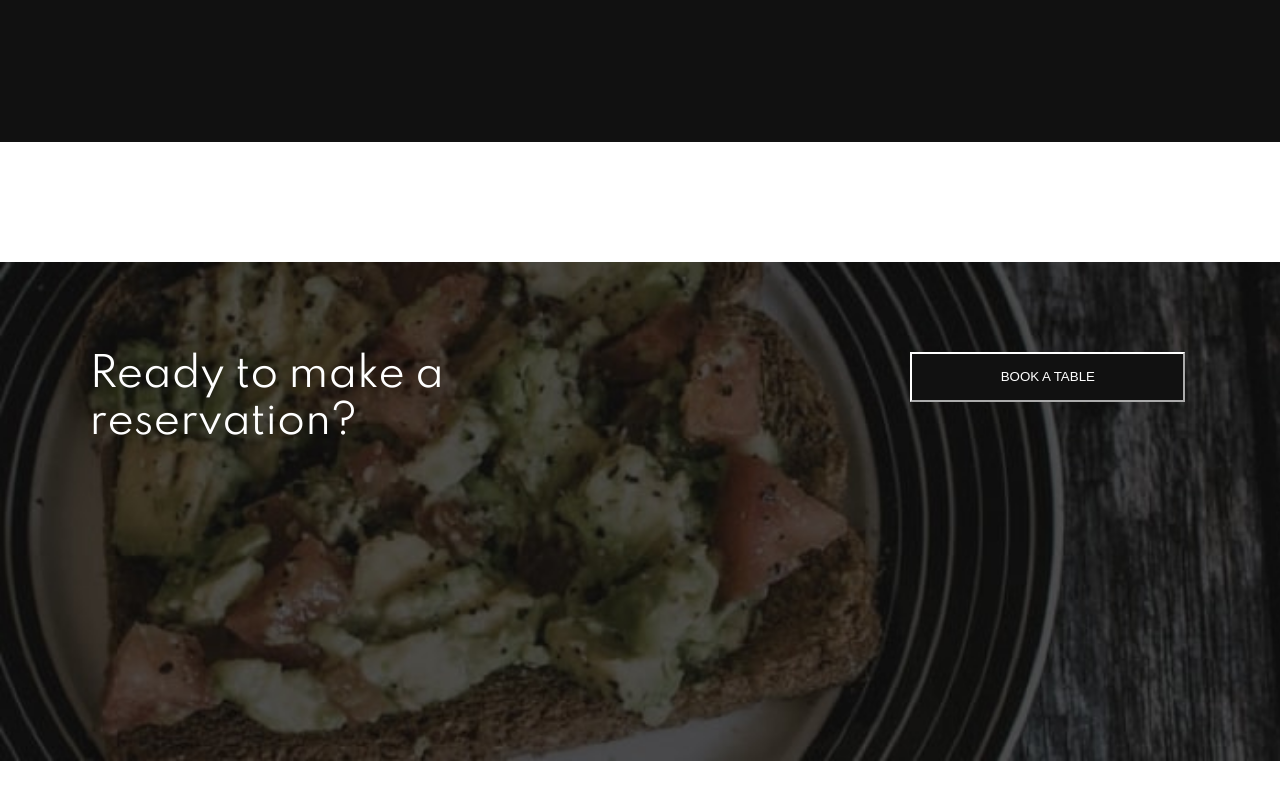
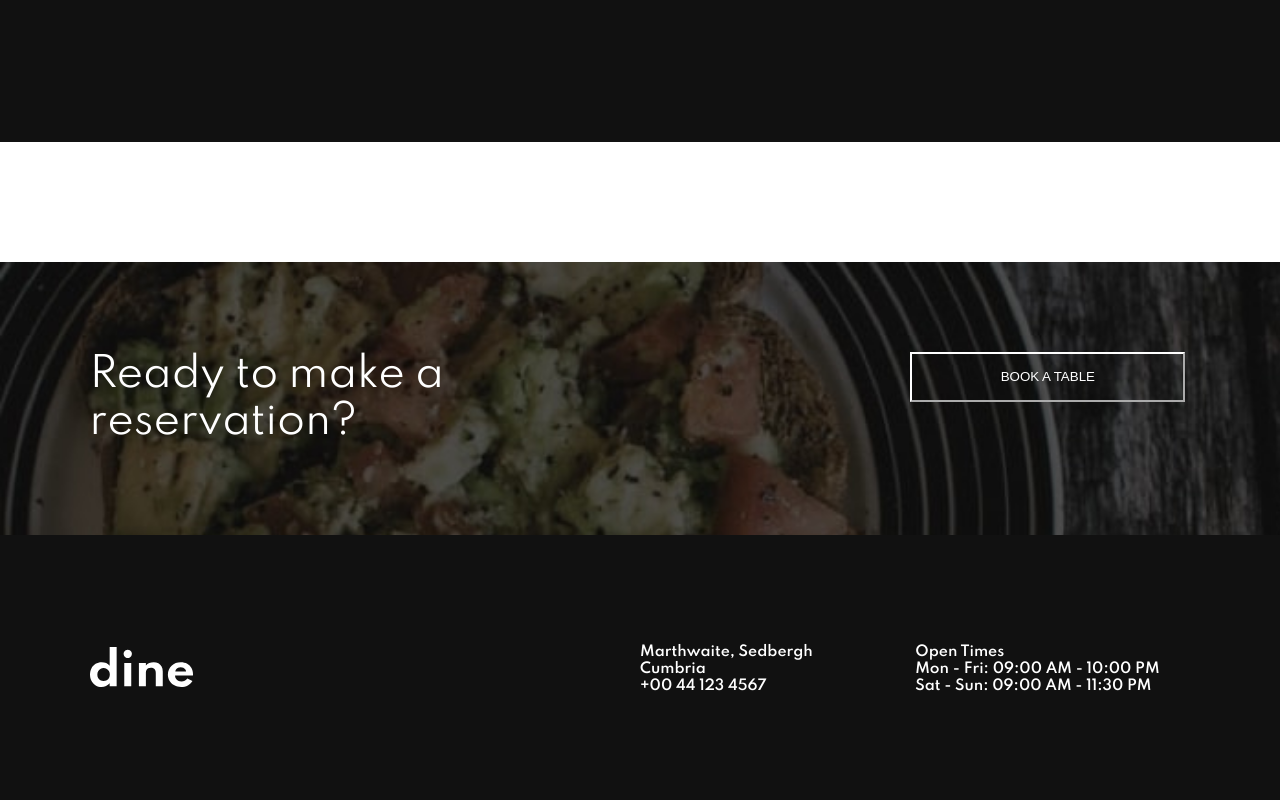
Before and after one commit to clf94-dev/dine-restaurant-react, a React (Create React App) app: page / in a window 1280 px wide. Shown: the part 2763-3563 px from the top of the page. Before the commit the page ends 3524 px from the top, so only its background shows below. Built offline with nearby package versions, Linux system fonts and the light colour scheme.

Commit message:
footer added

```diff
--- a/src/components/App.jsx
+++ b/src/components/App.jsx
@@ -4,6 +4,7 @@ import Top from './Top'
 import Features from './Features'
 import Highlights from './Highlights'
 import Cta from './Cta'
+import Footer from './Footer'
 
 function App() {
     return (
@@ -13,6 +14,8 @@ function App() {
             <Highlights/>
 
             <Cta/>
+            <Footer/>
+
         </div>
     )
 }
--- a/src/components/Footer.jsx
+++ b/src/components/Footer.jsx
@@ -1,8 +1,36 @@
 import React from 'react'
+import {Grid} from '@material-ui/core'
+import Logo from './images/logo.svg'
+import './styles/App.css'
 
 function Footer() {
     return (
         <div>
+            <Grid container direction='row' className='footer-cont'>
+                <Grid item md={6} xs={12} className='item-cont'>
+                    <img src={Logo} alt="logo"/>
+                </Grid>
+                <Grid item md={6} xs={12}>
+                    <Grid container direction='row'>
+                        <Grid item lg={6} md={12} xs={12}  className='item-cont'>
+                            <h3>Marthwaite, Sedbergh</h3>
+                            <h3>
+                                Cumbria</h3>
+                            <h3>
+                                +00 44 123 4567</h3>
+                        </Grid>
+                        <Grid item lg={6} md={12} xs={12} className='item-cont'>
+                            <h3>Open Times</h3>
+                            <h3>
+                                Mon - Fri: 09:00 AM - 10:00 PM</h3>
+                            <h3>
+                                Sat - Sun: 09:00 AM - 11:30 PM</h3>
+
+                        </Grid>
+                    </Grid>
+                </Grid>
+
+            </Grid>
 
         </div>
     )
--- a/src/components/styles/App.css
+++ b/src/components/styles/App.css
@@ -227,6 +227,12 @@ body {
   padding: 7%;
 }
 
+@media screen and (max-width: 756px) {
+  .cta-cont {
+    padding: 25% 7% !important;
+  }
+}
+
 .cta-cont .text-col h2 {
   color: white;
   font-size: 40px;
@@ -242,10 +248,17 @@ body {
   margin-right: 5px;
   height: 50px;
   width: 50%;
-  background-color: #111111;
+  background-color: transparent;
   border-color: white;
   color: white;
   text-transform: uppercase;
+}
+
+@media screen and (max-width: 756px) {
+  .cta-cont .button-col button {
+    margin-top: 50px;
+    width: 100%;
+  }
 }
 
 .cta-cont .button-col button:hover {
@@ -253,3 +266,25 @@ body {
   color: #111111;
   border-color: #111111;
 }
+
+.footer-cont {
+  padding: 7%;
+  background-color: #111111;
+  align-items: center;
+  color: white;
+}
+
+@media screen and (max-width: 756px) {
+  .footer-cont {
+    text-align: center;
+  }
+}
+
+.footer-cont .item-cont {
+  padding: 2% 0;
+}
+
+.footer-cont .item-cont h3 {
+  font-size: 14px;
+  font-weight: 600;
+}
--- a/src/components/styles/App.scss
+++ b/src/components/styles/App.scss
@@ -195,6 +195,9 @@ body {
 
 .cta-cont {
     padding: 7%;
+    @media screen and(max-width: 756px) {
+        padding: 25% 7% !important;
+    }
     .text-col {
         h2 {
             color: white;
@@ -206,10 +209,14 @@ body {
         text-align: end;
         button {
             cursor: pointer;
+            @media screen and (max-width: 756px) {
+                margin-top: 50px;
+                width: 100%;
+            }
             margin-right: 5px;
             height: 50px;
             width: 50%;
-            background-color: $cod-gray;
+            background-color: transparent;
             border-color: white;
             color: white;
             text-transform: uppercase;
@@ -221,3 +228,20 @@ body {
         }
     }
 }
+
+.footer-cont {
+    padding: 7%;
+    background-color: $cod-gray;
+    align-items: center;
+    color: white;
+    @media screen and(max-width: 756px) {
+        text-align: center;
+    }
+    .item-cont {
+        padding: 2% 0;
+        h3 {
+            font-size: 14px;
+            font-weight: $font-weight6;
+        }
+    }
+}
```
Also changed, not shown: src/components/styles/App.min.css.
